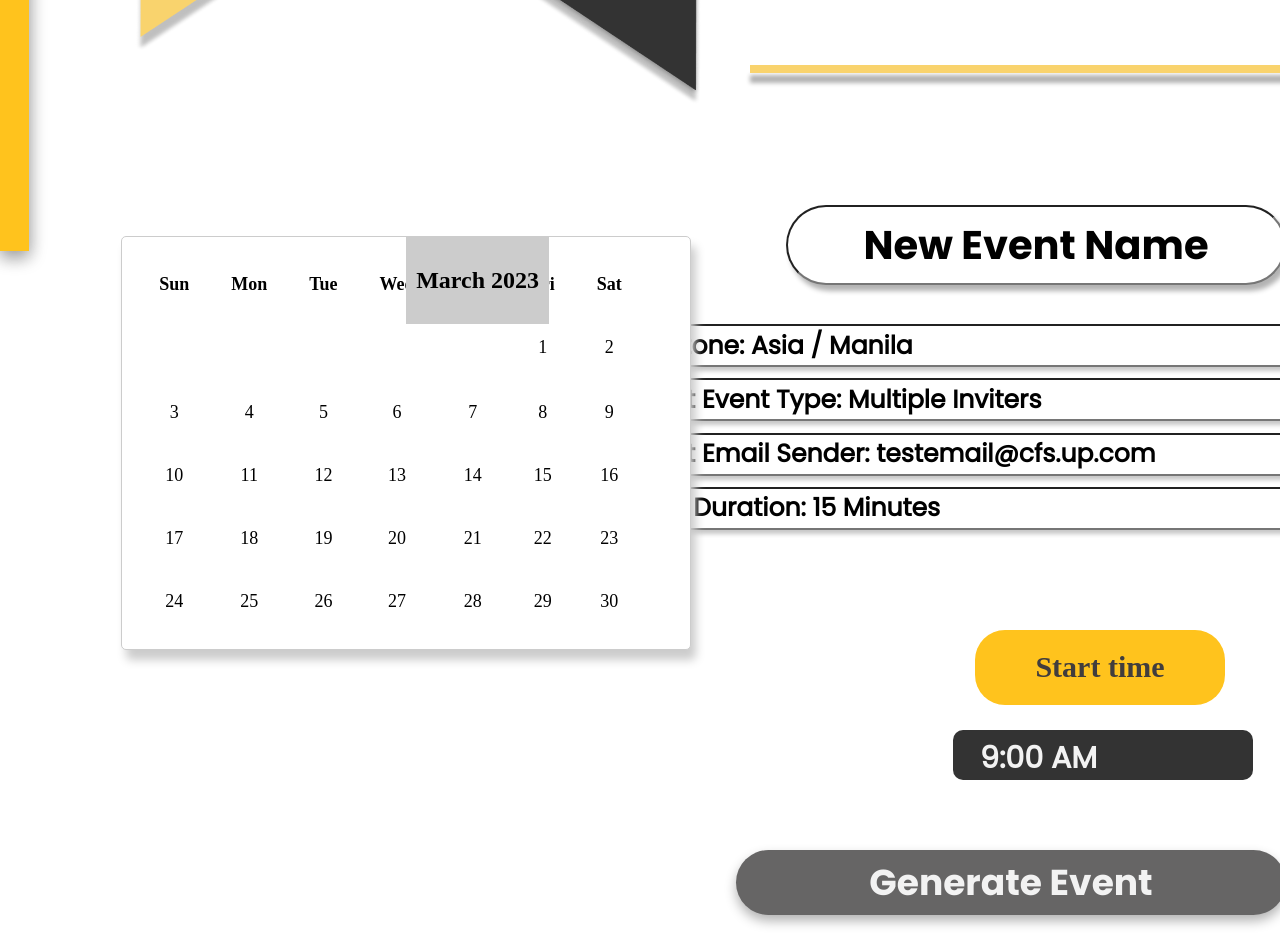
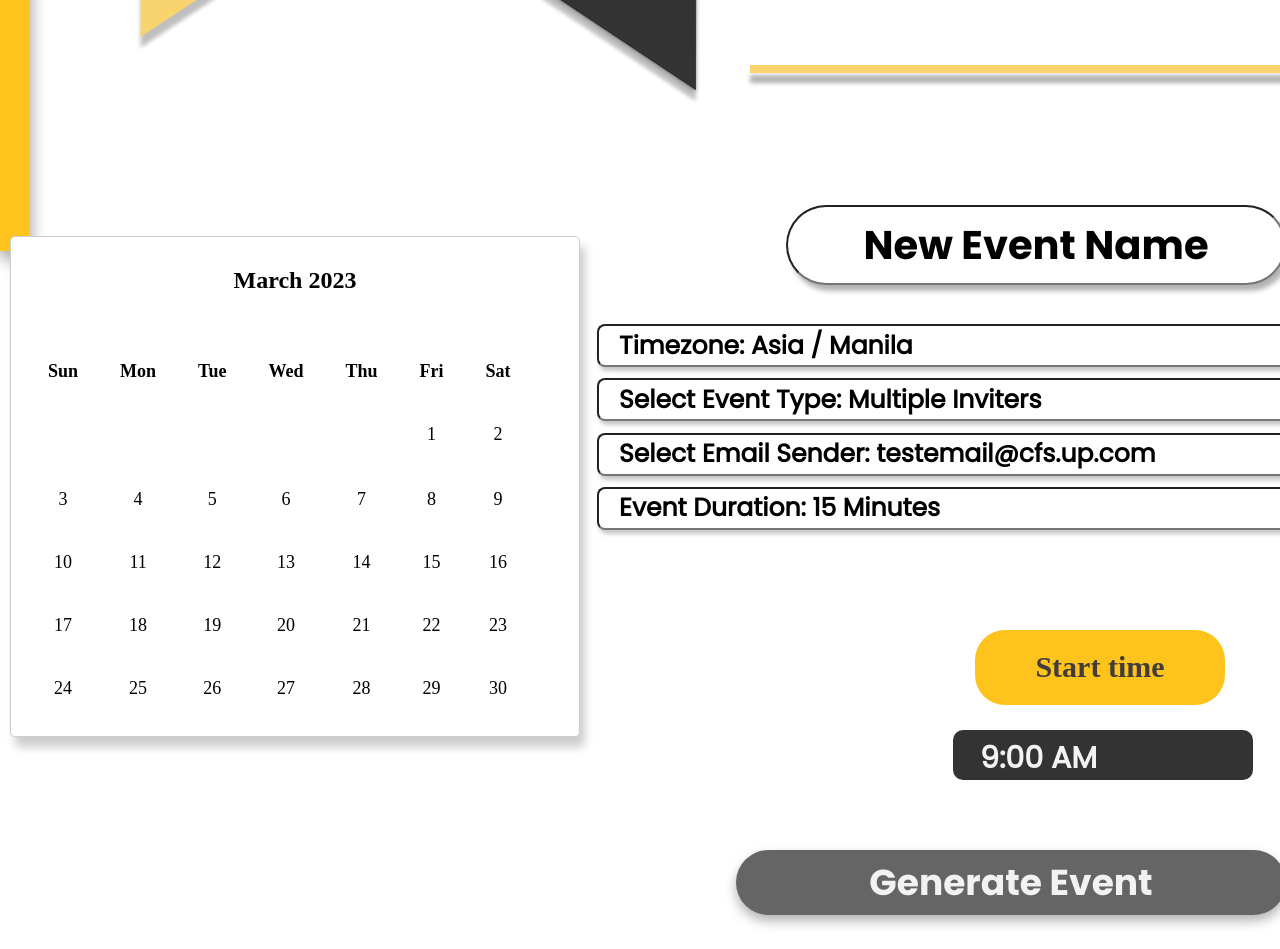
Before and after one commit to Egrez/deployed-cfscheduler, a Django app: page /event/ in a window 1280 px wide; the page is wider, and only the part inside the window is pictured. Shown: the part 549-1498 px from the top of that part. Run offline with Django 3.2, Linux system fonts and the light colour scheme; some web fonts are replaced.

Commit message:
fixed in-line css for calendar

```diff
--- a/static/styles.css
+++ b/static/styles.css
@@ -316,9 +316,16 @@ html,body
     bottom: 0;
 }
 
-.month {
-    background-color: #ccc;
-    margin-left: 50%;
-    position: absolute;
-    text-align: center;
+table.days th{
+    color: black;
+    background: white;
+    padding: 20px;
 }
+
+table.days td{
+    padding: 20px;
+}
+
+table.days td:hover{
+    background-color:#F9D36D;
+}
--- a/templates/CreateEventPage.html
+++ b/templates/CreateEventPage.html
@@ -12,75 +12,75 @@
     <div class = "column">
         <img style = "left: -2%; margin-left: 0; padding-left: 0; margin-top: -300px;" src = "{% static 'bookmark-vertical.png'  %}" width = "695.35px" height = "945.35px">
         <div>&nbsp;</div> <div>&nbsp;</div> <div>&nbsp;</div> <div>&nbsp;</div> <div>&nbsp;</div> <div>&nbsp;</div> <div>&nbsp;</div>
-        <div class = "calendar" style = "font-family: Montserrat_bold; left: 20%; position: relative; width: 570px; background-color: #fff; border: 1px solid #ccc; border-radius: 5px; box-shadow: 5px 10px 10px #ccc;">
+        <div class = "calendar" style = "font-family: Montserrat_bold; position: relative; width: 570px; background-color: #fff; border: 1px solid #ccc; border-radius: 5px; box-shadow: 5px 10px 10px #ccc;">
             <div class = "month" style = "text-align: center; padding: 10px;">
                 <h2>March 2023</h2>
             </div>
             <table class = "days" style = "text-align: center; margin: 15px; font-size: large;" >
                 <thead>
                     <tr>
-                        <th style="color: black; background: white; padding: 20px;">
+                        <th>
                             Sun</th>
-                        <th style="color: black; background: white; padding: 20px;">
+                        <th>
                             Mon</th>
-                        <th style="color: black; background: white; padding: 20px;">
+                        <th>
                             Tue</th>
-                        <th style="color: black; background: white; padding: 20px;">
+                        <th>
                             Wed</th>
-                        <th style="color: black; background: white; padding: 20px;">
+                        <th>
                             Thu</th>
-                        <th style="color: black; background: white; padding: 20px;">
+                        <th>
                             Fri</th>
-                        <th style="color: black; background: white; padding: 20px;">
+                        <th >
                             Sat</th>
                     </tr>
                 </thead>
                 <tbody>
                     <tr>
-                        <td id="row1-col1" style = "padding: 20px;"></td>
-                        <td id="row1-col2" style = "padding: 20px;"></td>
-                        <td id="row1-col3" style = "padding: 20px;"></td>
-                        <td id="row1-col4" style = "padding: 20px;"></td>
-                        <td id="row1-col5" style = "padding: 20px;"></td>
-                        <td id="row1-col6" style = "padding: 20px;">1</td>
-                        <td id="row1-col7" style = "padding: 20px;">2</td>
+                        <td id="row1-col1"></td>
+                        <td id="row1-col2"></td>
+                        <td id="row1-col3"></td>
+                        <td id="row1-col4"></td>
+                        <td id="row1-col5"></td>
+                        <td id="row1-col6">1</td>
+                        <td id="row1-col7">2</td>
                     </tr>
                     <tr></tr>
                     <tr>
-                        <td id="row2-col1" style = "padding: 20px;">3</td>
-                        <td id="row2-col2" style = "padding: 20px;">4</td>
-                        <td id="row2-col3" style = "padding: 20px;">5</td>
-                        <td id="row2-col4" style = "padding: 20px;">6</td>
-                        <td id="row2-col5" style = "padding: 20px;">7</td>
-                        <td id="row2-col6" style = "padding: 20px;">8</td>
-                        <td id="row2-col7" style = "padding: 20px;">9</td>
+                        <td id="row2-col1">3</td>
+                        <td id="row2-col2">4</td>
+                        <td id="row2-col3">5</td>
+                        <td id="row2-col4">6</td>
+                        <td id="row2-col5">7</td>
+                        <td id="row2-col6">8</td>
+                        <td id="row2-col7">9</td>
                     </tr>
                     <tr>
-                        <td id="row3-col1" style = "padding: 20px;">10</td>
-                        <td id="row3-col2" style = "padding: 20px;">11</td>
-                        <td id="row3-col3" style = "padding: 20px;">12</td>
-                        <td id="row3-col4" style = "padding: 20px;">13</td>
-                        <td id="row3-col5" style = "padding: 20px;">14</td>
-                        <td id="row3-col6" style = "padding: 20px;">15</td>
-                        <td id="row3-col7" style = "padding: 20px;">16</td>
+                        <td id="row3-col1">10</td>
+                        <td id="row3-col2">11</td>
+                        <td id="row3-col3">12</td>
+                        <td id="row3-col4">13</td>
+                        <td id="row3-col5">14</td>
+                        <td id="row3-col6">15</td>
+                        <td id="row3-col7">16</td>
                     </tr>
                     <tr>
-                        <td id="row4-col1" style = "padding: 20px;">17</td>
-                        <td id="row4-col2" style = "padding: 20px;">18</td>
-                        <td id="row4-col3" style = "padding: 20px;">19</td>
-                        <td id="row4-col4" style = "padding: 20px;">20</td>
-                        <td id="row4-col5" style = "padding: 20px;">21</td>
-                        <td id="row4-col6" style = "padding: 20px;">22</td>
-                        <td id="row4-col7" style = "padding: 20px;">23</td>
+                        <td id="row4-col1">17</td>
+                        <td id="row4-col2">18</td>
+                        <td id="row4-col3">19</td>
+                        <td id="row4-col4">20</td>
+                        <td id="row4-col5">21</td>
+                        <td id="row4-col6">22</td>
+                        <td id="row4-col7">23</td>
                     </tr>
                     <tr>
-                        <td id="row5-col1" style = "padding: 20px;">24</td>
-                        <td id="row5-col2" style = "padding: 20px;">25</td>
-                        <td id="row5-col3" style = "padding: 20px;">26</td>
-                        <td id="row5-col4" style = "padding: 20px;">27</td>
-                        <td id="row5-col5" style = "padding: 20px;">28</td>
-                        <td id="row5-col6" style = "padding: 20px;">29</td>
-                        <td id="row5-col7" style = "padding: 20px;">30</td>
+                        <td id="row5-col1">24</td>
+                        <td id="row5-col2">25</td>
+                        <td id="row5-col3">26</td>
+                        <td id="row5-col4">27</td>
+                        <td id="row5-col5">28</td>
+                        <td id="row5-col6">29</td>
+                        <td id="row5-col7">30</td>
                     </tr>
                 </tbody>
             </table>
```
